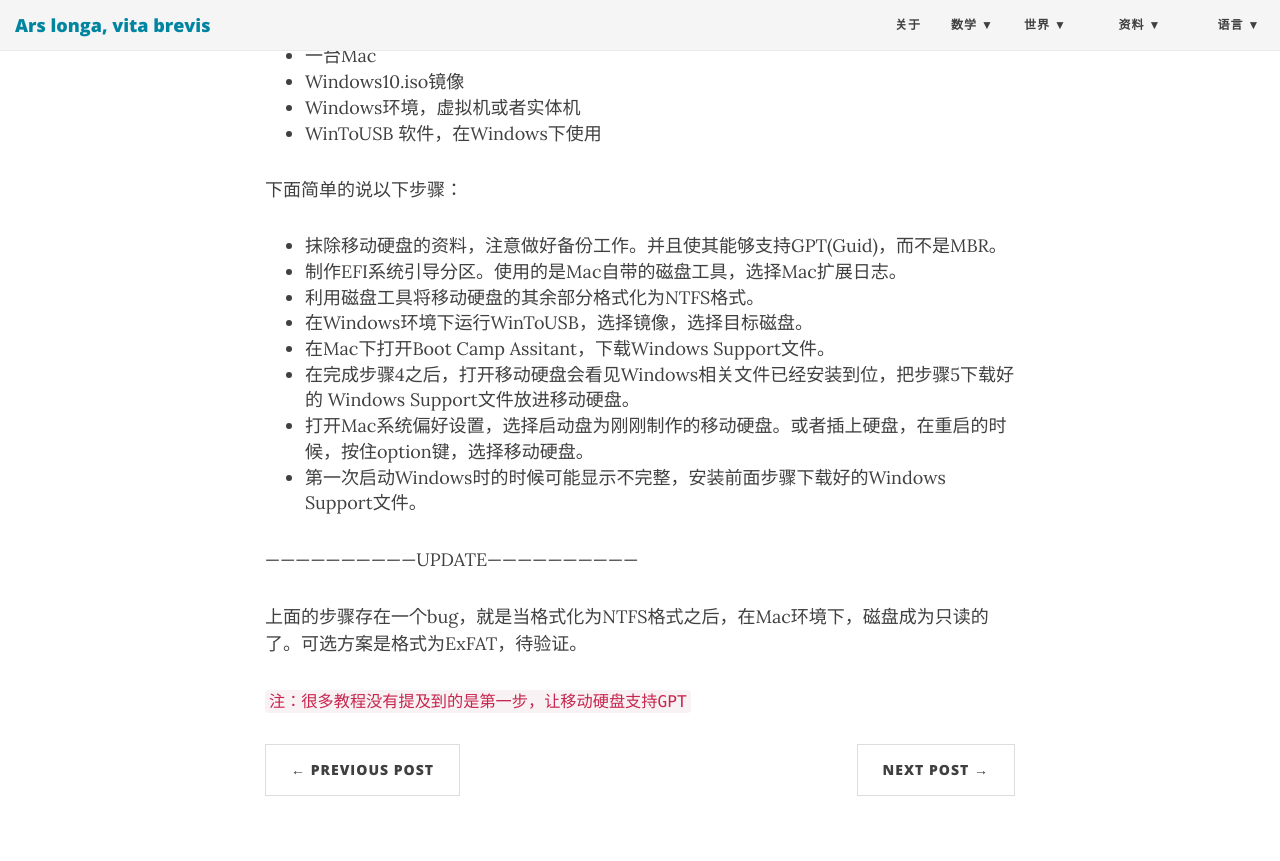
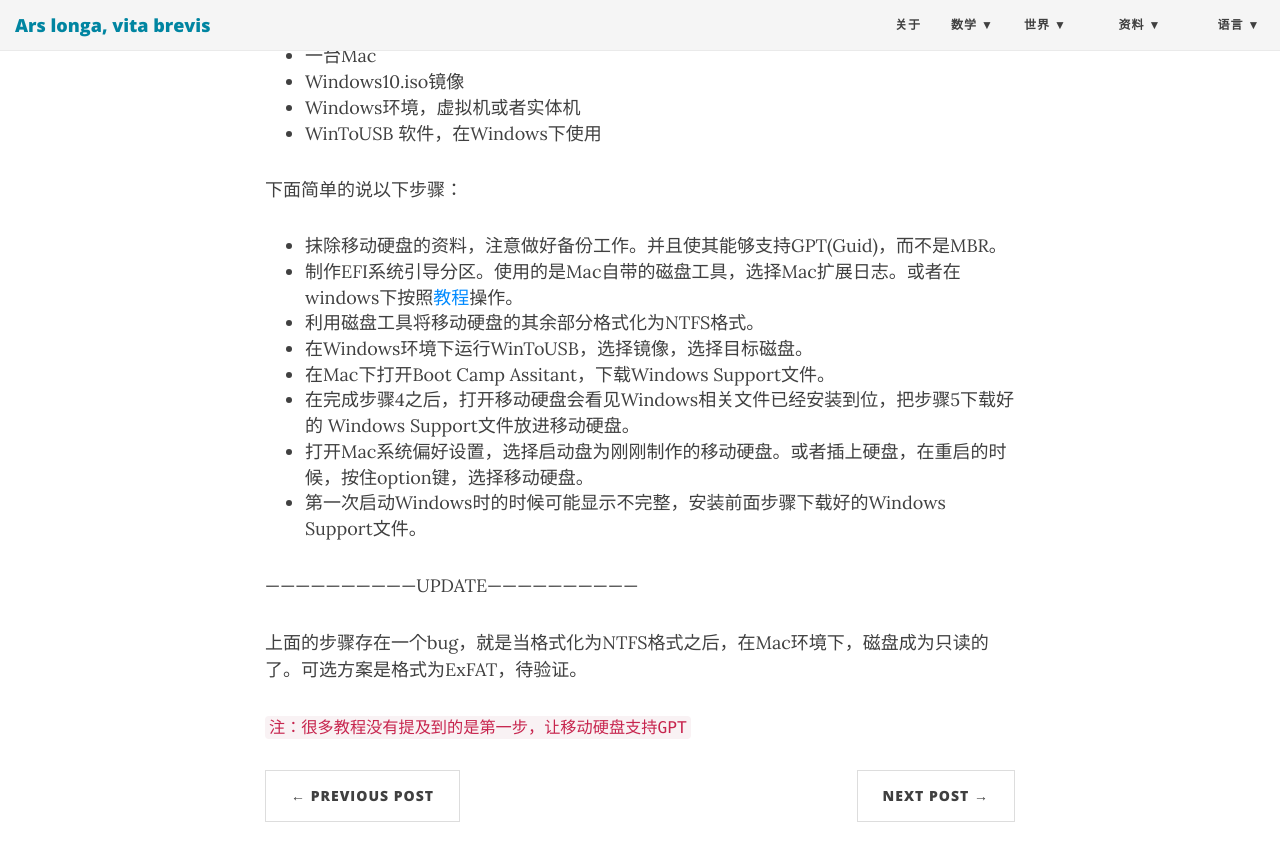
Before and after one commit to ZionPi/zionpi.github.io, a Jekyll site: the page built from _posts/2018-10-25-how-to-make-mac-run-windows10-on-external-drive.md, in a window 1280 px wide and 900 px high, scrolled down 392 px. Shown: the top 861 px of the window. Built offline with Jekyll 4.4.1, drawn with Linux system fonts in a browser that asks for light colours; nearby versions of some CDN libraries.

Commit message:
Update 2018-10-25-how-to-make-mac-run-windows10-on-external-drive.md

```diff
--- a/_posts/2018-10-25-how-to-make-mac-run-windows10-on-external-drive.md
+++ b/_posts/2018-10-25-how-to-make-mac-run-windows10-on-external-drive.md
@@ -12,7 +12,7 @@ title: 在mac上运行移动硬盘上的windows10系统
 
 下面简单的说以下步骤：
 - 抹除移动硬盘的资料，注意做好备份工作。并且使其能够支持GPT(Guid)，而不是MBR。
-- 制作EFI系统引导分区。使用的是Mac自带的磁盘工具，选择Mac扩展日志。
+- 制作EFI系统引导分区。使用的是Mac自带的磁盘工具，选择Mac扩展日志。或者在windows下按照[教程](https://www.disk-partition.com/articles/efi-system-partition-4348.html)操作。
 - 利用磁盘工具将移动硬盘的其余部分格式化为NTFS格式。
 - 在Windows环境下运行WinToUSB，选择镜像，选择目标磁盘。
 - 在Mac下打开Boot Camp Assitant，下载Windows Support文件。
```
